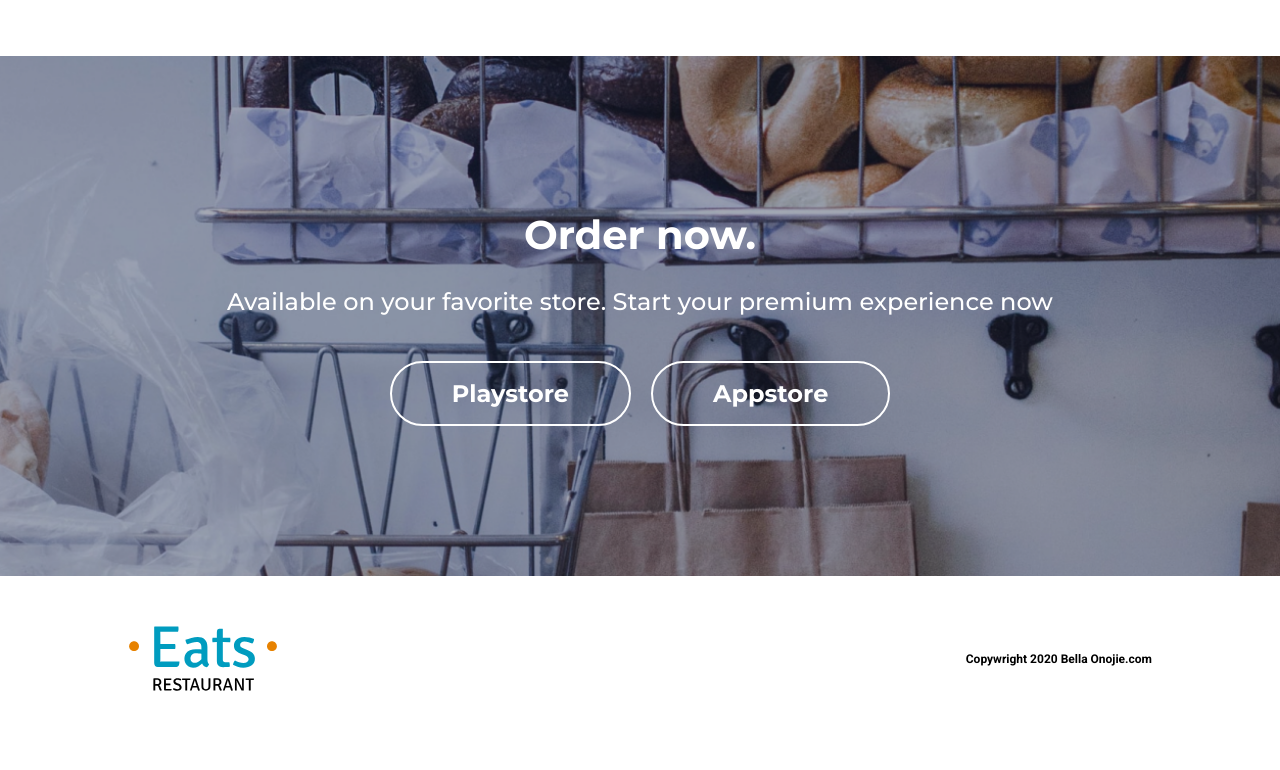
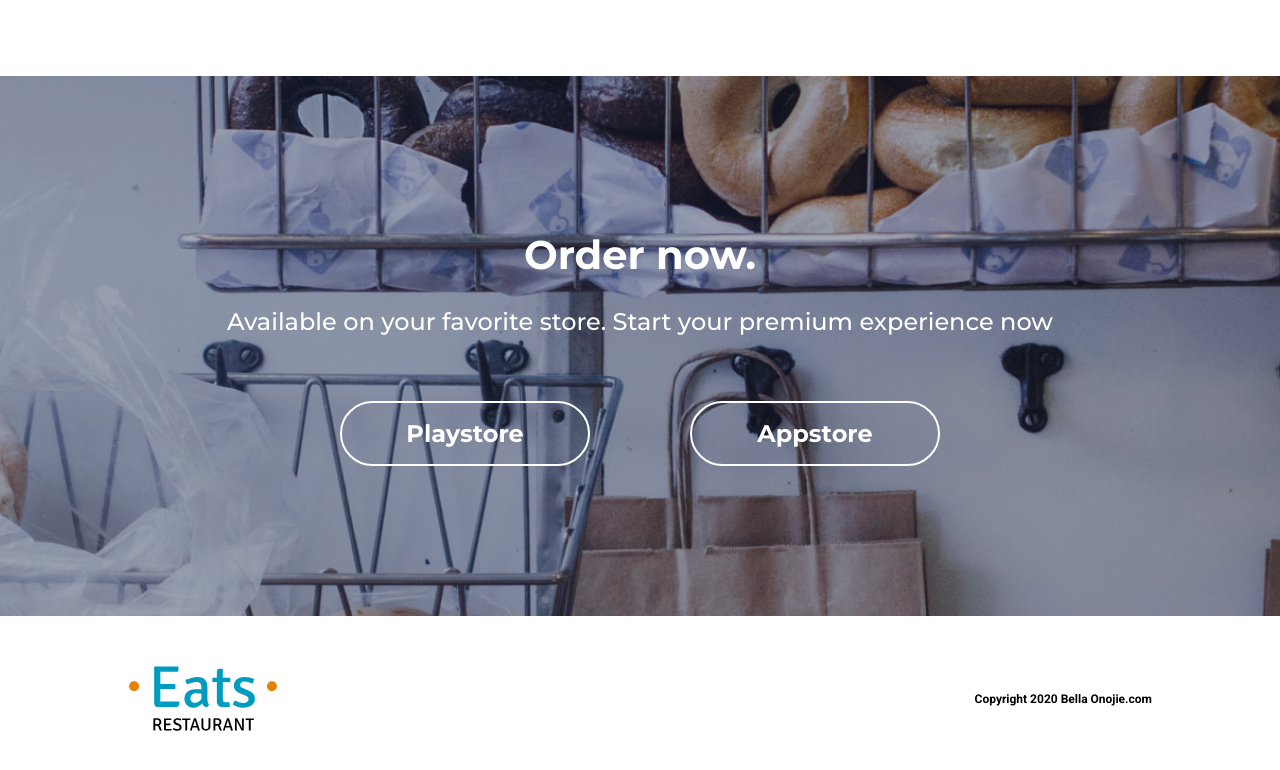
Before and after one commit to kiz0r/eatsRestaurant, a plain HTML site: page index.html in a window 1280 px wide. Shown: the part 1996-2766 px from the top of the page. Before the commit the page ends 2737 px from the top, so only its background shows below. Drawn offline with Linux system fonts and the light colour scheme.

Commit message:
fix buttons

```diff
--- a/css/main.css
+++ b/css/main.css
@@ -40,6 +40,7 @@
   display: flex;
   justify-content: space-between;
   align-items: center;
+  flex-wrap: wrap;
 }
 
 .wrapper {
@@ -98,12 +99,12 @@
 }
 
 .btnWrapper {
+  width: 100%;
+  max-width: 800px;
+  margin: 0 auto;
   display: flex;
-  justify-content: center;
-}
-
-.rightBtn {
-  margin-left: 20px;
+  justify-content: space-evenly;
+  flex-wrap: wrap;
 }
 
 .btn {
@@ -111,11 +112,15 @@
   border-radius: 60px;
   background: none;
 
+  width: 250px;
+  text-align: center;
+
   color: #fff;
   font-size: 24px;
 
-  padding: 16px 60px;
+  padding: 16px 0;
   transition: 1s all ease;
+  margin-top: 20px;
 }
 
 .btn:hover {
--- a/index.html
+++ b/index.html
@@ -39,7 +39,7 @@
         <h4 class="slogan mediumFont">Order is exchange for hunger</h4>
         <div class="btnWrapper">
           <button class="btn montserrat boldFont">Delivery</button>
-          <button class="rightBtn btn montserrat boldFont">Menu</button>
+          <button class="btn montserrat boldFont">Menu</button>
         </div>
       </div>
     </header>
@@ -82,7 +82,7 @@
         </h4>
         <div class="btnWrapper">
           <button class="btn montserrat boldFont">Playstore</button>
-          <button class="btn rightBtn montserrat boldFont">Appstore</button>
+          <button class="btn montserrat boldFont">Appstore</button>
         </div>
       </div>
     </main>
@@ -90,7 +90,7 @@
       <div class="wrapper flexBox">
         <img class="logo" src="./img/logo.svg" alt="company Logo" />
         <span class="footerContent boldFont"
-          >Copywright 2020 Bella <a href="#" class="footerLink">Onojie.com</a>
+          >Copyright 2020 Bella <a href="#" class="footerLink">Onojie.com</a>
         </span>
       </div>
     </footer>
```
